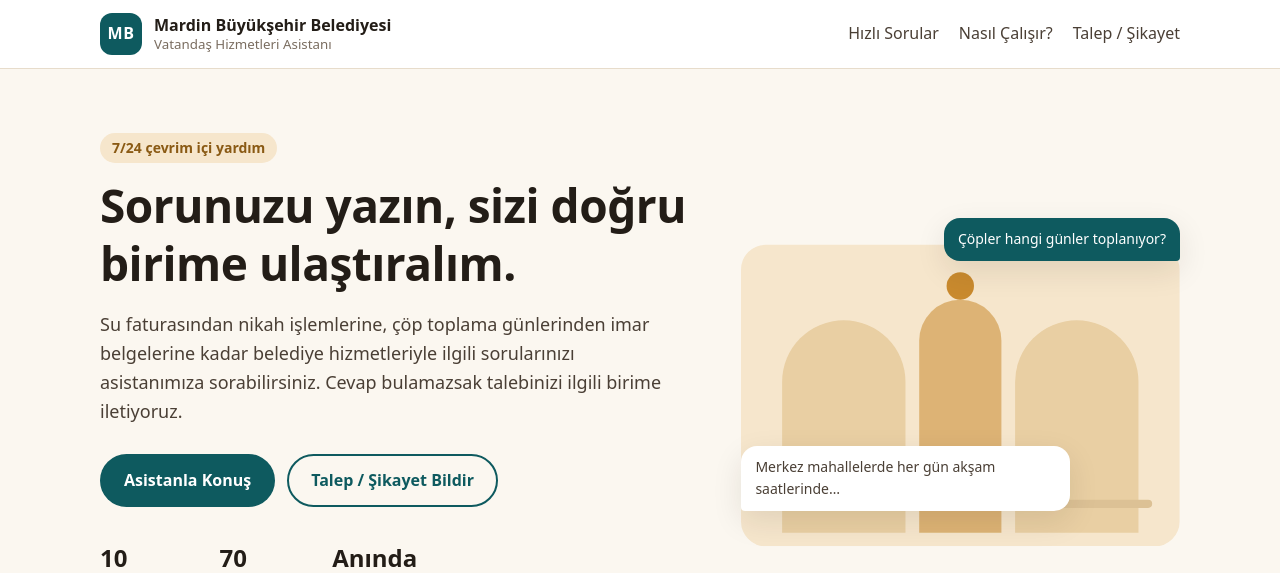
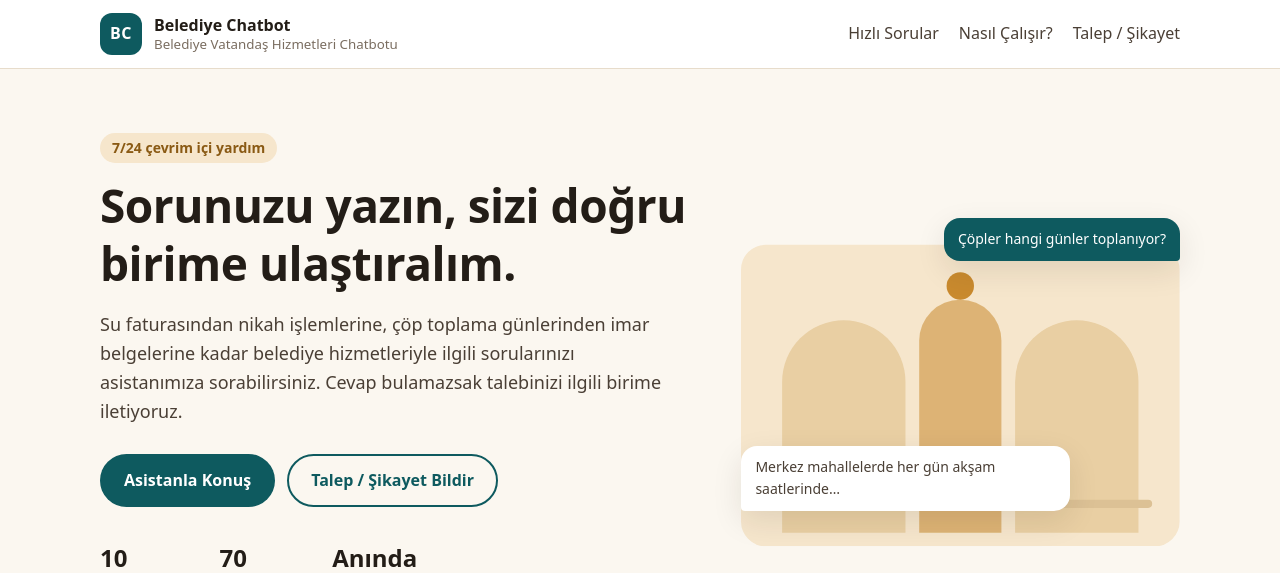
Before and after one commit to HekimSefkan/belediye-chatbot, a Flask app: page / in a window 1280 px wide. Shown: the top 573 px of the page. Run offline with Flask 3, Linux system fonts and the light colour scheme; data comes from the database, SQL or seed files in the repository.

Commit message:
Belediye Chatbot adi, favicon, waitress sunucusu ve Turkce .bat ciktilari
- Eski sehir adi kod, sablon, seed verisi ve dokumanlardan kaldirildi; gorunen ad 'Belediye Chatbot' (logo/avatar MB -> BC)
- Favicon: saf Python ile uretilen favicon.ico (16/32/48) ve favicon.svg; /favicon.ico 404 yerine 200
- Uygulama waitress ile calisiyor (development server uyarisi yok); FLASK_DEBUG=True iken Flask gelistirme sunucusu
- Waitress istek satirlarini yazmadigi icin basit istek kaydi: [HH:MM:SS] POST /api/talep 400
- Ctrl+C ve port kullanimda hatalarinda kisa Turkce mesaj
- basla/sifirla/testleri_calistir.bat: chcp 65001 ile Turkce karakterli ciktilar; basla.bat eksik waitress'i otomatik kurar

Co-Authored-By: Claude Opus 5 <noreply@anthropic.com>

```diff
--- a/app.py
+++ b/app.py
@@ -1,5 +1,5 @@
 """
-Mardin Büyükşehir Belediyesi - Vatandaş Hizmetleri Chatbotu
+Belediye Chatbot - Belediye Vatandaş Hizmetleri Chatbotu
 Uygulamanın giriş noktası.
 
 Çalıştırmak için:
@@ -10,8 +10,9 @@ Not: Bu proje bir staj çalışmasıdır; içerdiği veriler kurgusal demo veris
 """
 
 import sys
+from datetime import datetime
 
-from flask import Flask, current_app, jsonify, request
+from flask import Flask, current_app, jsonify, request, send_from_directory
 from werkzeug.exceptions import HTTPException
 
 from chatbot.matcher import FAQMatcher
@@ -68,12 +69,33 @@ def create_app(test_config=None):
     # 5) Şablonlarda {{ csrf_token() }} kullanılabilsin (form güvenliği için)
     app.jinja_env.globals["csrf_token"] = generate_csrf_token
 
+    # Tarayıcılar sekme simgesini her zaman /favicon.ico adresinden de ister;
+    # dosya static klasöründe durur, bu adres ona yönlendirir (404 hatası oluşmasın diye)
+    app.add_url_rule("/favicon.ico", "favicon", serve_favicon)
+
     # 6) Güvenlik başlıkları ve API hata cevapları
     app.after_request(add_security_headers)
     app.register_error_handler(HTTPException, handle_http_error)
     app.register_error_handler(Exception, handle_unexpected_error)
 
     return app
+
+
+def serve_favicon():
+    """static/favicon.ico dosyasını /favicon.ico adresinden sunar."""
+    return send_from_directory(
+        current_app.static_folder, "favicon.ico", mimetype="image/vnd.microsoft.icon"
+    )
+
+
+def log_request(response):
+    """
+    Her isteği konsola tek satır olarak yazar:  [14:05:31] POST /api/talep 400
+    (waitress sunucusu istekleri kendiliğinden yazmadığı için eklenmiştir.)
+    """
+    print(f"[{datetime.now():%H:%M:%S}] {request.method} {request.path} {response.status_code}",
+          flush=True)
+    return response
 
 
 def add_security_headers(response):
@@ -123,6 +145,35 @@ def print_startup_warnings(app):
               "sadece geliştirme sırasında kullanın.")
 
 
+def run_server(app):
+    """
+    Uygulamayı yerel bilgisayarda (127.0.0.1) başlatır.
+
+    - Normal kullanımda WAITRESS sunucusu kullanılır. Waitress, Windows'ta sorunsuz çalışan,
+      saf Python ile yazılmış tek paketlik bir üretim (WSGI) sunucusudur. Flask'ın kendi
+      geliştirme sunucusunun "This is a development server" uyarısı bu yüzden çıkmaz.
+    - FLASK_DEBUG=True ise Flask'ın geliştirme sunucusu kullanılır (kod değişince otomatik
+      yeniden başlar, hata ayıklama için uygundur).
+    """
+    host, port = "127.0.0.1", app.config["PORT"]
+
+    if app.config["DEBUG"]:
+        app.run(host=host, port=port, debug=True)
+        return
+
+    app.after_request(log_request)
+    try:
+        from waitress import serve
+    except ImportError:
+        print("UYARI: waitress paketi kurulu değil, Flask geliştirme sunucusu kullanılıyor. "
+              "Kurmak için: venv\\Scripts\\python.exe -m pip install -r requirements.txt")
+        app.run(host=host, port=port)
+        return
+
+    print("Sunucu: waitress (kapatmak için Ctrl+C)")
+    serve(app, host=host, port=port, threads=8)
+
+
 if __name__ == "__main__":
     try:
         application = create_app()
@@ -131,10 +182,15 @@ if __name__ == "__main__":
         sys.exit(1)
 
     print_startup_warnings(application)
-    print("Chatbot çalışıyor:  http://127.0.0.1:%s" % application.config["PORT"])
-    print("Admin paneli:       http://127.0.0.1:%s/admin" % application.config["PORT"])
-    application.run(
-        host="127.0.0.1",
-        port=application.config["PORT"],
-        debug=application.config["DEBUG"],
-    )
+    print("Belediye Chatbot çalışıyor:  http://127.0.0.1:%s" % application.config["PORT"])
+    print("Admin paneli:                http://127.0.0.1:%s/admin" % application.config["PORT"])
+    try:
+        run_server(application)
+    except KeyboardInterrupt:
+        # Ctrl+C ile kapatınca uzun hata çıktısı yerine kısa bir mesaj göster
+        print("\nUygulama kapatıldı.")
+    except OSError as server_error:
+        print(f"\n[HATA] Sunucu başlatılamadı: {server_error}\n"
+              f"{application.config['PORT']} portu başka bir program (ör. açık kalmış başka bir "
+              "basla.bat penceresi) tarafından kullanılıyor olabilir.")
+        sys.exit(1)
--- a/chatbot/responses.py
+++ b/chatbot/responses.py
@@ -16,7 +16,7 @@ THANKS_WORDS = {"tesekkur", "tesekkurler", "tesekkurederim", "sagol", "sagolun",
                 "eyvallah", "eyv", "tsk", "tskler", "ederim"}
 
 GREETING_ANSWER = (
-    "Merhaba! Ben Mardin Büyükşehir Belediyesi vatandaş hizmetleri asistanıyım. "
+    "Merhaba! Ben Belediye Chatbot, belediyenin vatandaş hizmetleri asistanıyım. "
     "Su, imar, zabıta, temizlik, nikah, vergi, ulaşım gibi konulardaki sorularınızı "
     "yazabilir veya aşağıdaki konulardan birini seçebilirsiniz."
 )
--- a/database/schema.sql
+++ b/database/schema.sql
@@ -1,5 +1,5 @@
 -- ============================================================
--- Mardin Büyükşehir Belediyesi Vatandaş Hizmetleri Chatbotu
+-- Belediye Chatbot - Belediye Vatandaş Hizmetleri Chatbotu
 -- SQLite veritabanı şeması
 -- "IF NOT EXISTS" sayesinde uygulama her açıldığında güvenle çalıştırılabilir.
 -- ============================================================
--- a/database/seed_data.json
+++ b/database/seed_data.json
@@ -1,5 +1,5 @@
 {
-  "aciklama": "UYARI: Bu dosyadaki tüm soru, cevap, telefon, adres, ücret ve süre bilgileri staj projesi için üretilmiş KURGUSAL DEMO verisidir. Mardin Büyükşehir Belediyesi'nin resmi bilgisi değildir.",
+  "aciklama": "UYARI: Bu dosyadaki tüm soru, cevap, telefon, adres, ücret ve süre bilgileri staj projesi için üretilmiş KURGUSAL DEMO verisidir. Herhangi bir belediyenin resmi bilgisi değildir.",
   "kategoriler": [
     {
       "kategori": "Su ve Kanalizasyon",
@@ -73,8 +73,8 @@
         },
         {
           "soru": "Tarihi eserler koruma alanındaki evimde tadilat yapabilir miyim?",
-          "cevap": "Mardin'in tarihi kent dokusu içindeki tescilli yapılarda veya sit alanlarında her türlü tadilat için önce Koruma Bölge Kurulu izni, ardından belediye onayı gerekir. İzinsiz yapılan tadilatlar yasal işlem gerektirir. (Demo bilgi)",
-          "anahtar_kelimeler": "tarihi yapı tescilli sit alanı koruma kurulu tadilat restorasyon eski mardin"
+          "cevap": "Şehrin tarihi kent dokusu içindeki tescilli yapılarda veya sit alanlarında her türlü tadilat için önce Koruma Bölge Kurulu izni, ardından belediye onayı gerekir. İzinsiz yapılan tadilatlar yasal işlem gerektirir. (Demo bilgi)",
+          "anahtar_kelimeler": "tarihi yapı tescilli sit alanı koruma kurulu tadilat restorasyon tarihi kent merkezi"
         },
         {
           "soru": "Numarataj ve adres değişikliği işlemleri nereden yapılır?",
@@ -364,7 +364,7 @@
           "anahtar_kelimeler": "düğün salonu kiralama sosyal tesis toplantı salonu nişan"
         },
         {
-          "soru": "Mardin'deki müze ve tarihi yerleri gezmek için rehberlik hizmeti var mı?",
+          "soru": "Şehirdeki müze ve tarihi yerleri gezmek için rehberlik hizmeti var mı?",
           "cevap": "Belediyenin turizm danışma noktalarında şehir haritası ve tanıtım broşürleri ücretsiz dağıtılır. Grup gezileri için önceden randevu alınarak rehberli tur talep edilebilir. (Demo bilgi)",
           "anahtar_kelimeler": "müze tarihi yerler turizm rehber gezi tur"
         }
--- a/requirements.txt
+++ b/requirements.txt
@@ -3,6 +3,8 @@
 
 # Web çatısı (Werkzeug, Flask ile birlikte gelir ve şifre hash'leme için kullanılır)
 Flask>=3.0,<4.0
+# Uygulamayı çalıştıran sunucu (saf Python, Windows uyumlu, tek paket)
+waitress>=3.0,<4.0
 # TF-IDF ve cosine similarity hesaplamaları
 scikit-learn>=1.3,<2.0
 # .env dosyasından ayar okumak için
--- /dev/null
+++ b/templates/_favicon.html
@@ -0,0 +1,3 @@
+{# Sekme simgesi: modern tarayıcılar SVG'yi, eskiler ICO'yu kullanır (bkz. static/favicon.svg, static/favicon.ico) #}
+<link rel="icon" href="{{ url_for('static', filename='favicon.svg') }}" type="image/svg+xml">
+<link rel="icon" href="{{ url_for('favicon') }}" sizes="32x32">
--- a/templates/admin/base.html
+++ b/templates/admin/base.html
@@ -4,6 +4,7 @@
     <meta charset="UTF-8">
     <meta name="viewport" content="width=device-width, initial-scale=1.0">
     <title>{% block title %}Yönetim Paneli{% endblock %} | Belediye Chatbot Admin</title>
+    {% include '_favicon.html' %}
     <link rel="stylesheet" href="{{ url_for('static', filename='css/admin.css') }}">
 </head>
 <body class="admin">
@@ -12,7 +13,7 @@
     <!-- Sol menü -->
     <aside class="sidebar">
         <div class="sidebar-brand">
-            <span class="brand-mark">MB</span>
+            <span class="brand-mark">BC</span>
             <div>
                 <strong>Chatbot Yönetimi</strong>
                 <small>Hoş geldin, {{ session.get('admin_user') }}</small>
--- a/templates/admin/login.html
+++ b/templates/admin/login.html
@@ -4,16 +4,17 @@
     <meta charset="UTF-8">
     <meta name="viewport" content="width=device-width, initial-scale=1.0">
     <title>Yönetici Girişi | Belediye Chatbot Admin</title>
+    {% include '_favicon.html' %}
     <link rel="stylesheet" href="{{ url_for('static', filename='css/admin.css') }}">
 </head>
 <body class="admin login-page">
 
 <main class="login-card">
     <div class="login-brand">
-        <span class="brand-mark">MB</span>
+        <span class="brand-mark">BC</span>
         <div>
             <h1>Yönetici Girişi</h1>
-            <p>Vatandaş Hizmetleri Chatbotu</p>
+            <p>Belediye Chatbot</p>
         </div>
     </div>
 
--- a/templates/index.html
+++ b/templates/index.html
@@ -3,7 +3,8 @@
 <head>
     <meta charset="UTF-8">
     <meta name="viewport" content="width=device-width, initial-scale=1.0">
-    <title>Vatandaş Hizmetleri Asistanı | Mardin Büyükşehir Belediyesi (Demo)</title>
+    <title>Belediye Chatbot | Belediye Vatandaş Hizmetleri Chatbotu (Demo)</title>
+    {% include '_favicon.html' %}
     <link rel="stylesheet" href="{{ url_for('static', filename='css/style.css') }}">
 </head>
 <body>
@@ -12,10 +13,10 @@
 <header class="site-header">
     <div class="container header-inner">
         <a href="{{ url_for('chat.index') }}" class="brand">
-            <span class="brand-mark" aria-hidden="true">MB</span>
+            <span class="brand-mark" aria-hidden="true">BC</span>
             <span class="brand-text">
-                <strong>Mardin Büyükşehir Belediyesi</strong>
-                <small>Vatandaş Hizmetleri Asistanı</small>
+                <strong>Belediye Chatbot</strong>
+                <small>Belediye Vatandaş Hizmetleri Chatbotu</small>
             </span>
         </a>
         <nav class="main-nav" aria-label="Ana menü">
@@ -49,7 +50,7 @@
                 </ul>
             </div>
 
-            <!-- Mardin'in taş kemerlerini anımsatan dekoratif çizim -->
+            <!-- Tarihi kentlerin taş kemerlerini anımsatan dekoratif çizim -->
             <div class="hero-art" aria-hidden="true">
                 <svg viewBox="0 0 320 260" xmlns="http://www.w3.org/2000/svg">
                     <rect x="0" y="40" width="320" height="220" rx="18" class="art-wall"/>
@@ -143,11 +144,11 @@
     </svg>
 </button>
 
-<section id="chat-panel" class="chat-panel" role="dialog" aria-label="Belediye asistanı" hidden>
+<section id="chat-panel" class="chat-panel" role="dialog" aria-label="Belediye Chatbot sohbet penceresi" hidden>
     <header class="chat-header">
-        <span class="chat-avatar" aria-hidden="true">MB</span>
+        <span class="chat-avatar" aria-hidden="true">BC</span>
         <div class="chat-title">
-            <strong>Belediye Asistanı</strong>
+            <strong>Belediye Chatbot</strong>
             <span><i class="status-dot"></i> Çevrim içi · Demo</span>
         </div>
         <button type="button" id="chat-close" class="chat-close" aria-label="Sohbeti kapat">
```
Also changed, not shown: docs/staj_raporu_taslagi.md (+3 -3 lines), docs/sunum_taslagi.md (+4 -4 lines), README.md, static/favicon.ico (added), static/favicon.svg (added), 3 other files.
